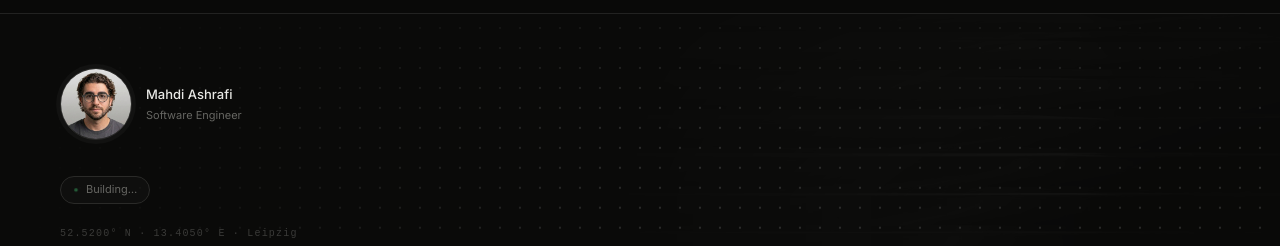
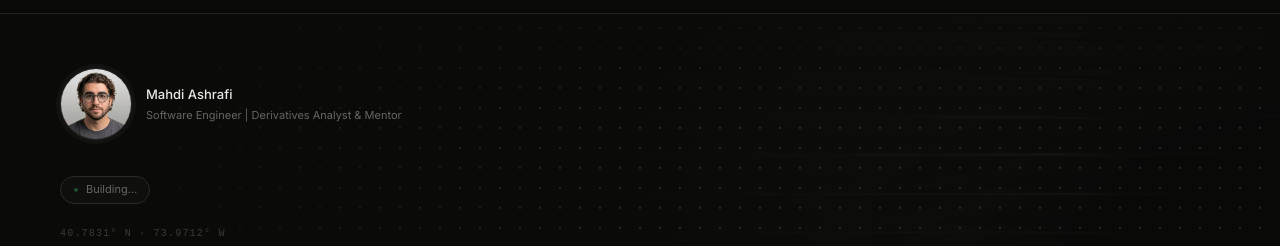
Before and after one commit to themahdiashrafi/me, a plain HTML site: page index.html in a window 1280 px wide. Shown: the part 52-298 px from the top of the page. Drawn offline with Linux system fonts and the light colour scheme.

Commit message:
Update index.html

```diff
--- a/index.html
+++ b/index.html
@@ -51,12 +51,12 @@
       </div>
       <div class="hero-av-meta">
         <span class="hero-av-name">Mahdi Ashrafi</span>
-        <span class="hero-av-role">Software Engineer</span>
+        <span class="hero-av-role">Software Engineer | Derivatives Analyst & Mentor</span>
       </div>
     </div>
 
     <div class="hero-badge"><span class="hero-dot"></span>Building…</div>
-    <div class="hero-coord">52.5200° N · 13.4050° E · Leipzig</div>
+    <div class="hero-coord">40.7831° N · 73.9712° W</div>
     <h1>Engineer.<br/><em>Nerd at the core.</em></h1>
     <p class="hero-sub">In an era where machine's fluency is table stakes, technical knowledge the least scarcest resource. I'm an INTJ, drawn to multi-layered systems with complex architecture. I implement scalable backend infrastructure, agentic AI workflows, and financial modeling tools — with a deep pull toward automation, robotics, aerospace, and anything that demands precision.</p>
     <div class="hero-btns">
```
